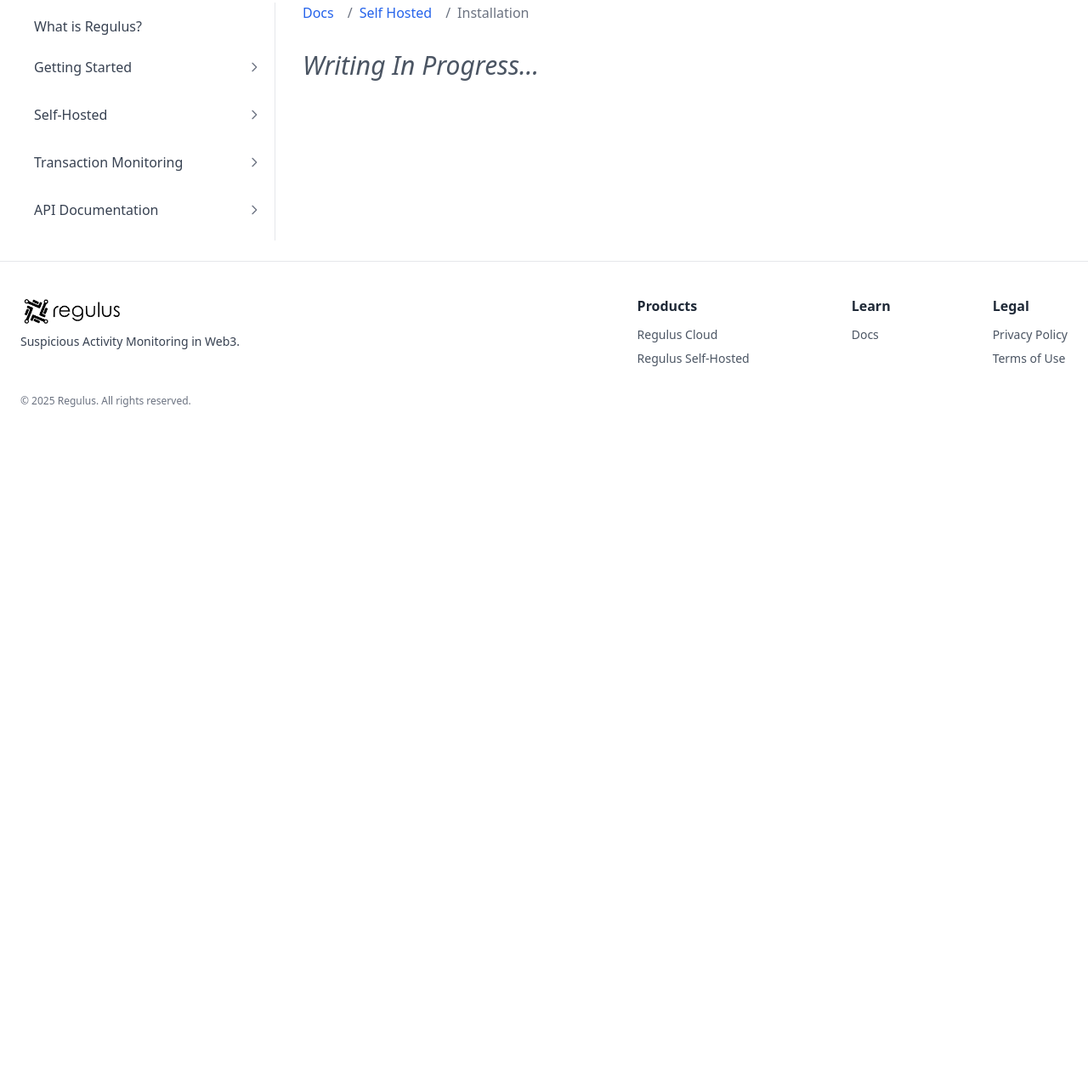
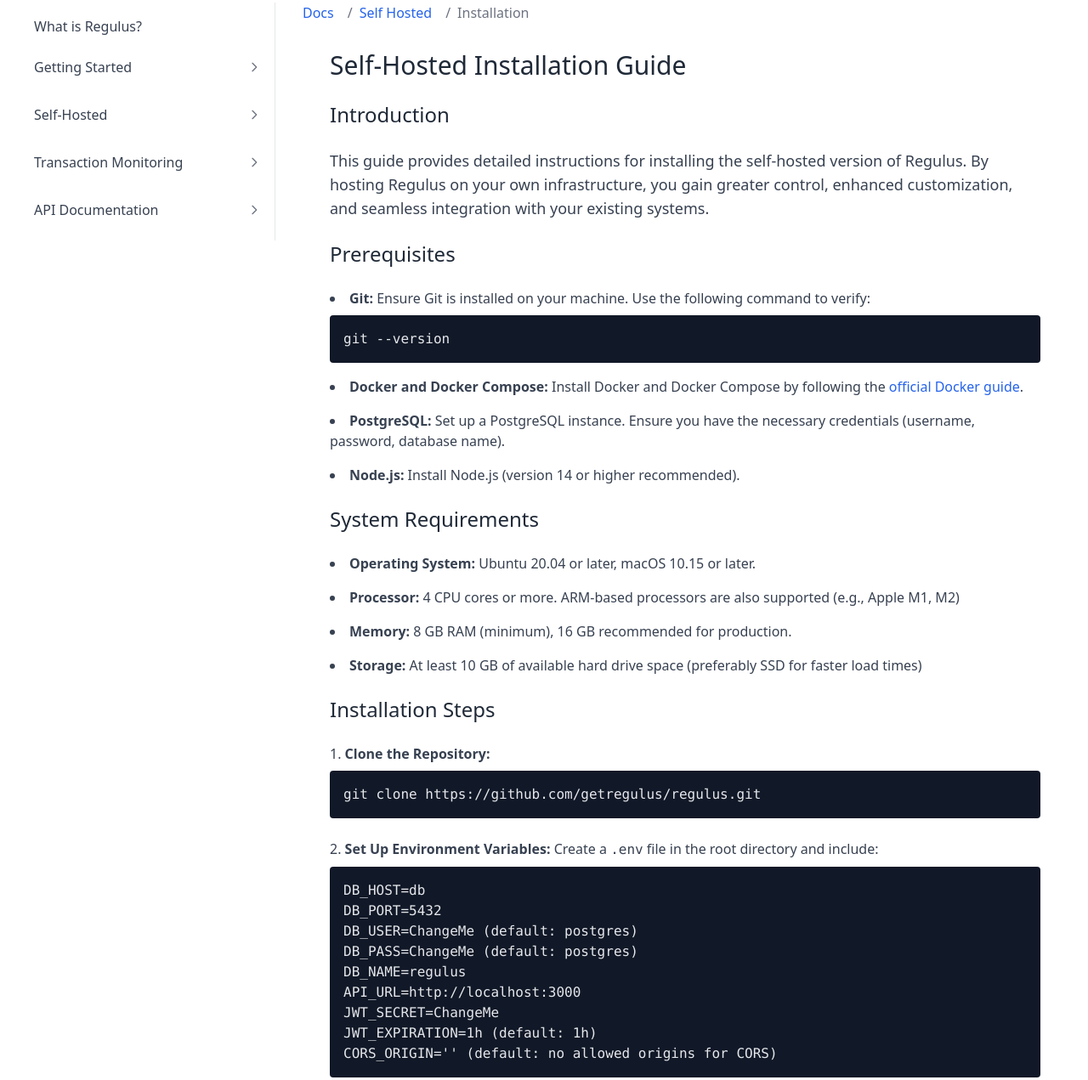
Before and after one commit to getregulus/regulus-website, a Gatsby site: page /docs/self-hosted/installation in a window 1280 px wide. Shown: the part 95-1366 px from the top of the page at 85% size. Before the commit the page ends 800 px from the top, so only its background shows below. Built offline with nearby package versions, Linux system fonts and the light colour scheme; Gatsby itself is replaced by a stand-in of ours.

Commit message:
Self-Hosted installation guide doc

```diff
--- a/src/pages/docs/self-hosted/installation.js
+++ b/src/pages/docs/self-hosted/installation.js
@@ -30,12 +30,142 @@
       </Seo>
 
       <main className="flex-grow">
-        <section className="py-4">
+        <section className="py-4 px-4 sm:px-6 lg:px-8">
           <div className="max-w-7xl mx-auto">
-            {/* Main Title */}
-            <h1 className="text-gray-600 text-2xl sm:text-3xl font-medium mb-6 leading-relaxed italic">
-              Writing In Progress...
+            <h1 className="text-gray-800 text-2xl sm:text-3xl font-medium mb-6">
+              Self-Hosted Installation Guide
             </h1>
+
+            <h2 className="text-gray-800 text-xl sm:text-2xl font-medium mb-6">
+              Introduction
+            </h2>
+            <p className="text-gray-700 text-base sm:text-lg mb-6 leading-relaxed">
+              This guide provides detailed instructions for installing the
+              self-hosted version of Regulus. By hosting Regulus on your own
+              infrastructure, you gain greater control, enhanced customization,
+              and seamless integration with your existing systems.
+            </p>
+
+            <h2 className="text-gray-800 text-xl sm:text-2xl font-medium mb-6">
+              Prerequisites
+            </h2>
+            <ul className="list-disc list-inside text-gray-700 space-y-4 mb-6">
+              <li>
+                <strong>Git:</strong> Ensure Git is installed on your machine.
+                Use the following command to verify:
+                <pre className="bg-gray-900 text-gray-200 p-4 rounded overflow-x-auto mt-2">
+                  <code>git --version</code>
+                </pre>
+              </li>
+              <li>
+                <strong>Docker and Docker Compose:</strong> Install Docker and
+                Docker Compose by following the
+                <a
+                  href="https://docs.docker.com/get-docker/"
+                  className="text-blue-600 hover:underline ml-1"
+                  target="_blank"
+                  rel="noopener noreferrer"
+                >
+                  official Docker guide
+                </a>
+                .
+              </li>
+              <li>
+                <strong>PostgreSQL:</strong> Set up a PostgreSQL instance.
+                Ensure you have the necessary credentials (username, password,
+                database name).
+              </li>
+              <li>
+                <strong>Node.js:</strong> Install Node.js (version 14 or higher
+                recommended).
+              </li>
+            </ul>
+
+            <h2 className="text-gray-800 text-xl sm:text-2xl font-medium mb-6">
+              System Requirements
+            </h2>
+            <ul className="list-disc list-inside text-gray-700 space-y-4 mb-6">
+              <li>
+                <strong>Operating System:</strong> Ubuntu 20.04 or later, macOS
+                10.15 or later.
+              </li>
+              <li>
+                <strong>Processor:</strong> 4 CPU cores or more. ARM-based
+                processors are also supported (e.g., Apple M1, M2)
+              </li>
+              <li>
+                <strong>Memory:</strong> 8 GB RAM (minimum), 16 GB recommended
+                for production.
+              </li>
+              <li>
+                <strong>Storage:</strong> At least 10 GB of available hard drive
+                space (preferably SSD for faster load times)
+              </li>
+            </ul>
+
+            <h2 className="text-gray-800 text-xl sm:text-2xl font-medium mb-6">
+              Installation Steps
+            </h2>
+            <ol className="list-decimal list-inside text-gray-700 space-y-6">
+              <li>
+                <strong>Clone the Repository:</strong>
+                <pre className="bg-gray-900 text-gray-200 p-4 rounded overflow-x-auto mt-2">
+                  <code>
+                    git clone https://github.com/getregulus/regulus.git
+                  </code>
+                </pre>
+              </li>
+              <li>
+                <strong>Set Up Environment Variables:</strong> Create a{" "}
+                <code>.env</code> file in the root directory and include:
+                <pre className="bg-gray-900 text-gray-200 p-4 rounded overflow-x-auto mt-2">
+                  <code>
+                    DB_HOST=db <br />
+                    DB_PORT=5432 <br />
+                    DB_USER=ChangeMe (default: postgres) <br />
+                    DB_PASS=ChangeMe (default: postgres) <br />
+                    DB_NAME=regulus <br />
+                    API_URL=http://localhost:3000 <br />
+                    JWT_SECRET=ChangeMe <br />
+                    JWT_EXPIRATION=1h (default: 1h) <br />
+                    CORS_ORIGIN='' (default: no allowed origins for CORS) <br />
+                  </code>
+                </pre>
+              </li>
+              <li>
+                <strong>Start the Application:</strong>
+                <pre className="bg-gray-900 text-gray-200 p-4 rounded overflow-x-auto mt-2">
+                  <code>docker-compose up -d</code>
+                </pre>
+              </li>
+              <li>
+                <strong>Run Migrations:</strong> Apply database migrations:
+                <pre className="bg-gray-900 text-gray-200 p-4 rounded overflow-x-auto mt-2">
+                  <code>
+                    docker exec regulus-backend npx prisma migrate deploy
+                  </code>
+                </pre>
+              </li>
+              <li>
+                <strong>Verify Installation:</strong> Access the application at:
+                <pre className="bg-gray-900 text-gray-200 p-4 rounded overflow-x-auto mt-2">
+                  <code>http://localhost:3000</code>
+                </pre>
+              </li>
+            </ol>
+
+            <div className="p-4 bg-blue-50 border-l-4 border-blue-500 text-blue-700 rounded my-6">
+              <strong>Note:</strong> For troubleshooting, visit the
+              <a
+                href="https://docs.getregulus.co/troubleshooting"
+                className="text-blue-600 hover:underline ml-1 underline"
+                target="/docs/self-hosted/troubleshooting/"
+                rel="noopener noreferrer"
+              >
+                troubleshooting guide
+              </a>
+              .
+            </div>
           </div>
         </section>
       </main>
```
